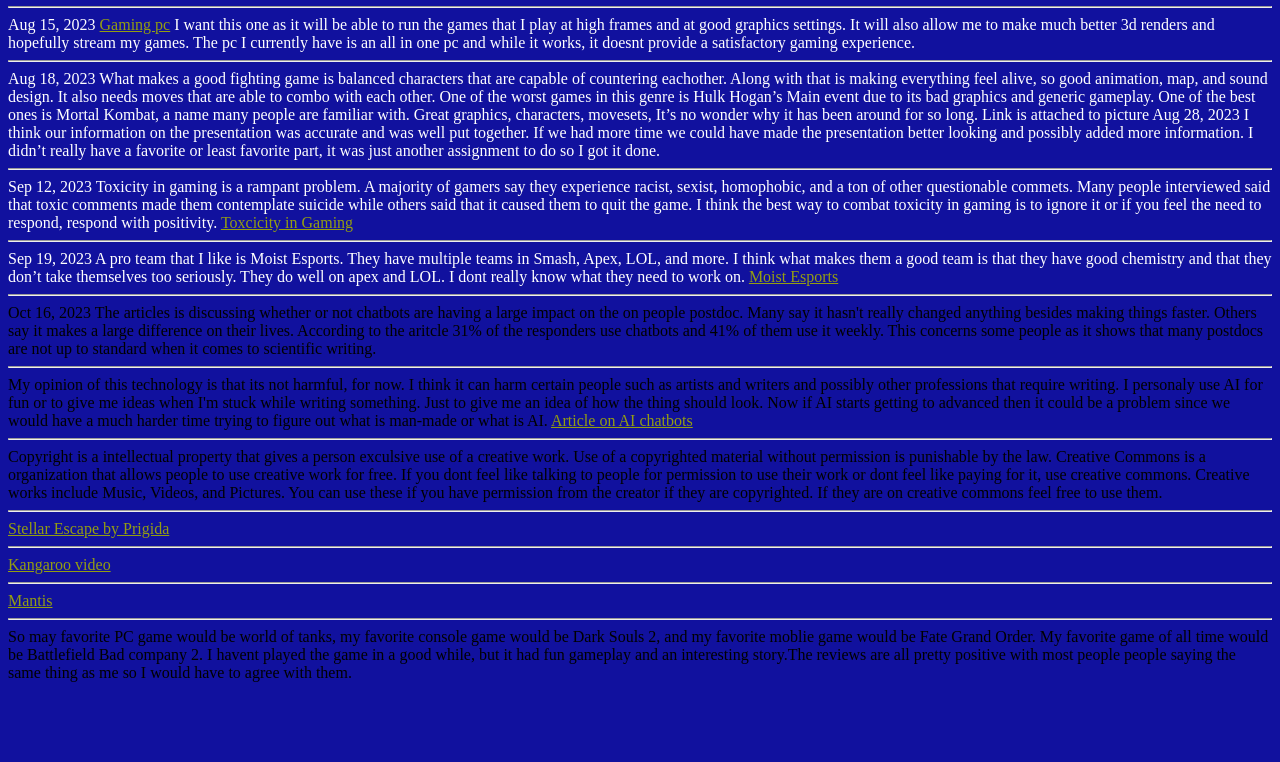
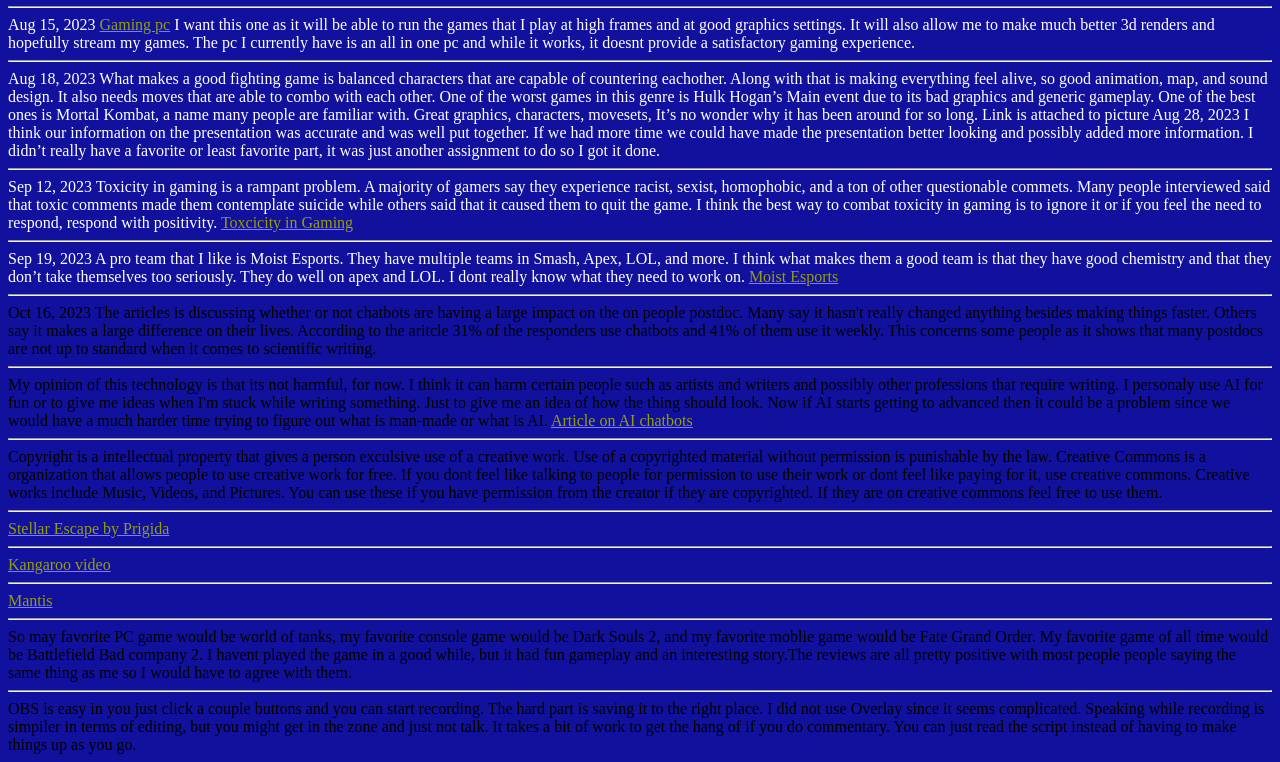
Before and after one commit to JasonPrater-Ramos/JasonPrater-RamosGithub.io, a plain HTML site: page Blog.htm in a window 1280 px wide. Shown: the part 704-1466 px from the top of the page. Before the commit the page ends 1394 px from the top, so only its background shows below. Drawn offline with Linux system fonts and the light colour scheme.

Commit message:
Add files via upload

```diff
--- a/Blog.htm
+++ b/Blog.htm
@@ -194,5 +194,9 @@ Copyright is a intellectual property that gives a person exculsive use of a crea
 <hr>
 <p8> So may favorite PC game would be world of tanks, my favorite console game would be Dark Souls 2, and my favorite moblie game would be Fate Grand Order.
 My favorite game of all time would be Battlefield Bad company 2. I havent played the game in a good while, but it had fun gameplay and an interesting story.The reviews are all pretty positive with most people people saying the same thing as me so I would have to agree with them.
+</p8>
+<hr>
+<p9>OBS is easy in you just click a couple buttons and you can start recording. The hard part is saving it to the right place. I did not use Overlay since it seems complicated. Speaking while recording is simpiler in terms of editing, but you might get in the zone and just not talk. It takes a bit of work to get the hang of if you do commentary. You can just read the script instead of having to make things up as you go.
+</p9>
 </body>
 </html>
```
